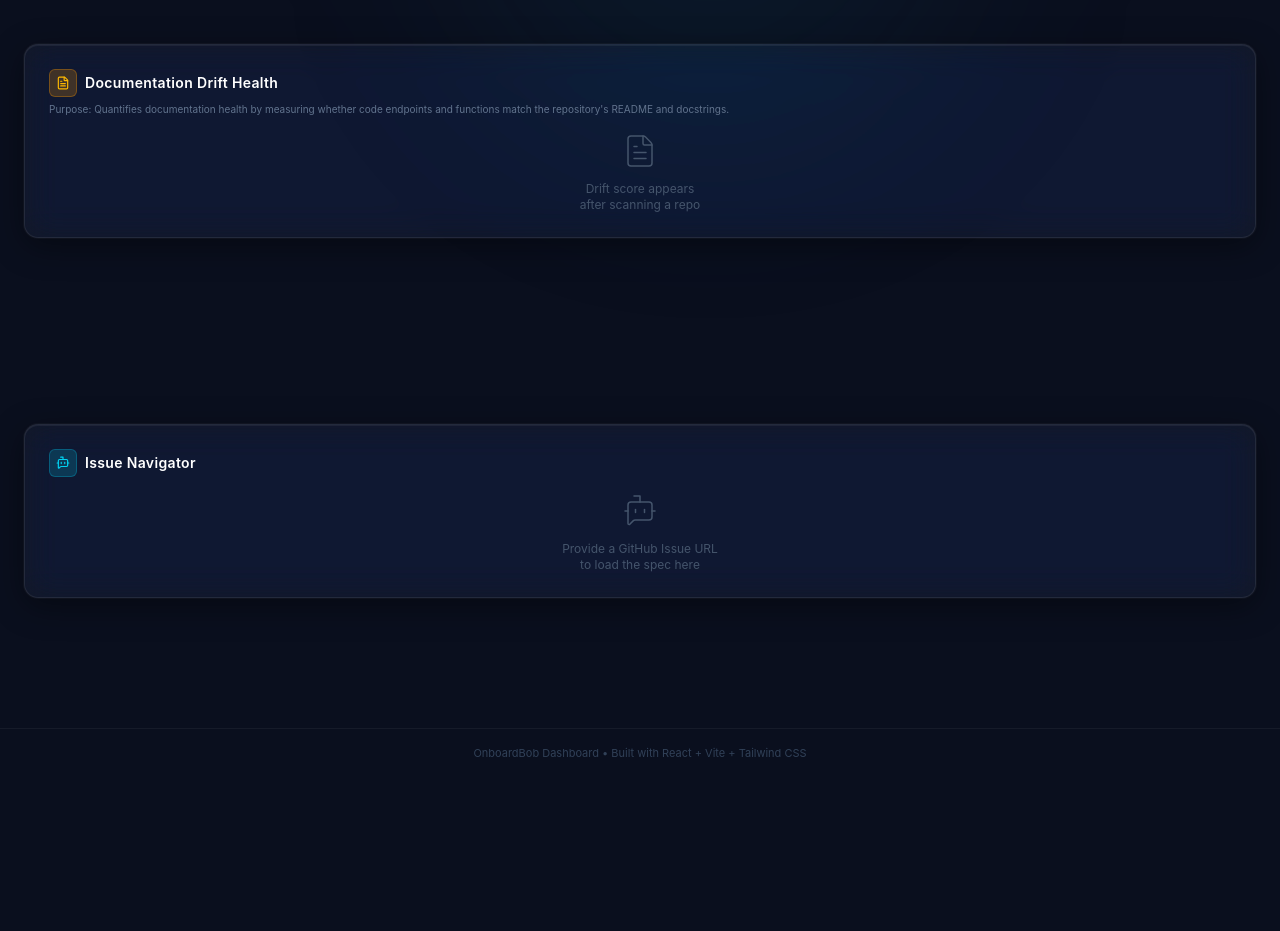
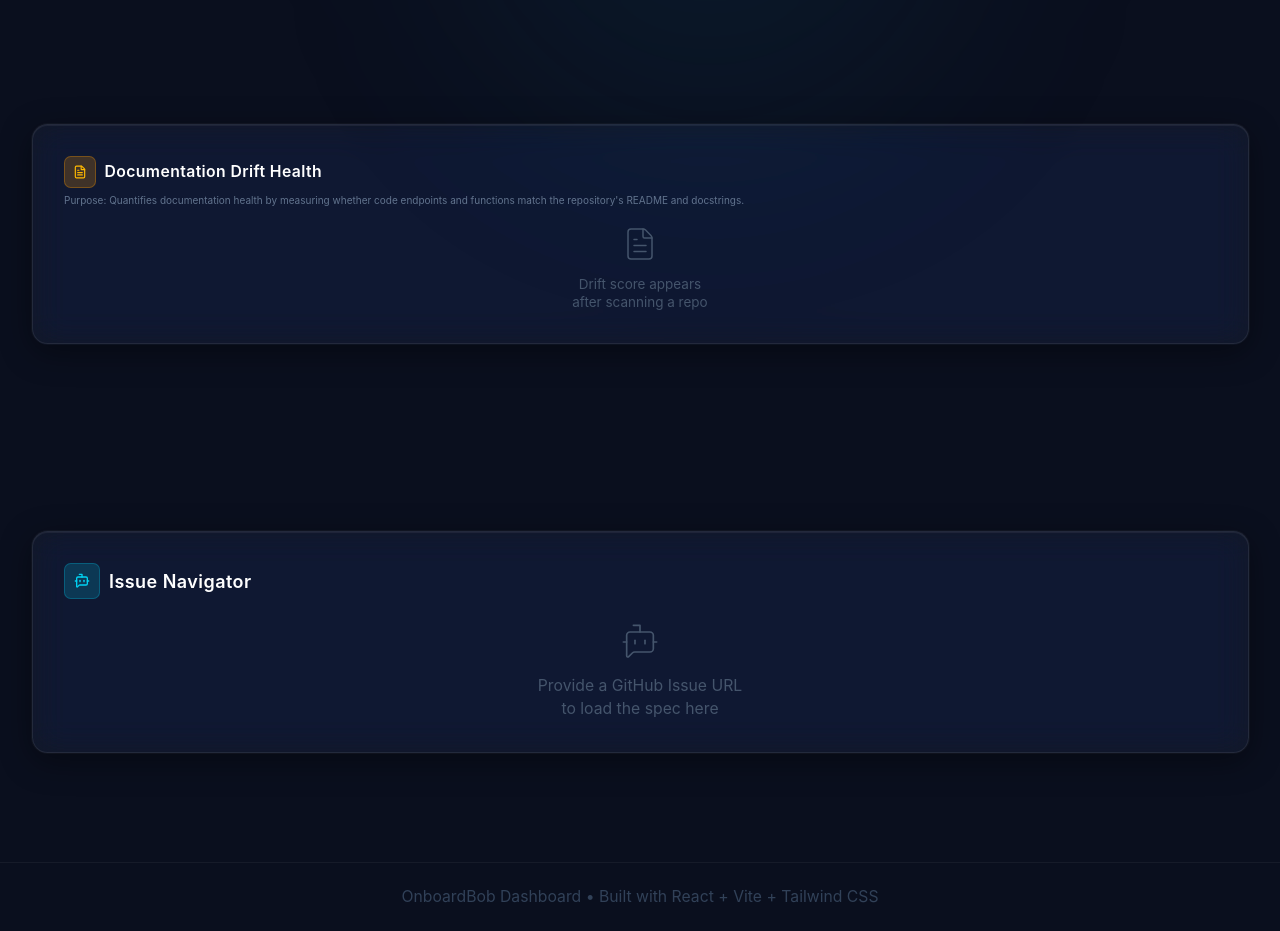
Before and after one commit to MSGanesh23/onboardbob, a React app in the folder frontend/: page / in a window 1280 px wide. Shown: the part 920-1851 px from the top of the page. Before the commit the page ends 1698 px from the top, so only its background shows below. Built offline with nearby package versions, Linux system fonts and the light colour scheme; the HTML template or start-up script is replaced by a standard one.

Commit message:
docs: generate sleek hackathon README, add IssueNavigator pagination, and scale UI to 120%

```diff
--- a/frontend/src/App.jsx
+++ b/frontend/src/App.jsx
@@ -176,8 +176,8 @@ export default function App() {
 
       {/* Error banner */}
       {error && (
-        <div className="max-w-[1400px] mx-auto w-full px-6 mt-4">
-          <div className="text-xs text-red-400 bg-red-500/10 border border-red-500/20 rounded-lg px-4 py-2.5">
+        <div className="max-w-[1400px] mx-auto w-full px-7 mt-5">
+          <div className="text-base text-red-400 bg-red-500/10 border border-red-500/20 rounded-lg px-5 py-3">
             ⚠ {error}
           </div>
         </div>
@@ -185,14 +185,14 @@ export default function App() {
 
 
       {/* Dashboard — 4-section vertical layout */}
-      <main className="flex-1 max-w-[1400px] mx-auto w-full px-6 py-6 space-y-5">
+      <main className="flex-1 max-w-[1400px] mx-auto w-full px-7 py-7 space-y-6">
         {/* Section 1 (Top Center): Architecture Graph — centered full-width */}
-        <div className="w-full min-h-[420px]">
+        <div className="w-full min-h-[440px]">
           <ArchitectureGraph graph={graph} svgImage={svgImage} />
         </div>
 
         {/* Section 2 (Middle): AI Onboarding Plan & Project Setup Guide */}
-        <div className="w-full min-h-[320px]">
+        <div className="w-full min-h-[340px]">
           <OnboardingChecklist
             entryPoints={entryPoints}
             tourSteps={tourSteps}
@@ -202,12 +202,12 @@ export default function App() {
         </div>
 
         {/* Section 3 (Lower Middle): Documentation Drift Health */}
-        <div className="w-full min-h-[360px]">
+        <div className="w-full min-h-[380px]">
           <DocDriftCard driftScore={driftScore} missingDocs={missingDocs} />
         </div>
 
         {/* Section 4 (Bottom): GitHub Issue Spec, Impacted Files, Execute Fix */}
-        <div className="w-full min-h-[280px]">
+        <div className="w-full min-h-[300px]">
           <IssueNavigator
             issue={issue}
             impactedFiles={impactedFiles}
@@ -218,7 +218,7 @@ export default function App() {
       </main>
 
       {/* Footer */}
-      <footer className="text-center text-[11px] text-slate-700 py-4 border-t border-white/5">
+      <footer className="text-center text-sm text-slate-700 py-5 border-t border-white/5">
         OnboardBob Dashboard • Built with React + Vite + Tailwind CSS
       </footer>
     </div>
--- a/frontend/src/components/IssueNavigator.jsx
+++ b/frontend/src/components/IssueNavigator.jsx
@@ -1,4 +1,4 @@
-import { BotMessageSquare, FileCode, ExternalLink, Loader2, GitBranch, CheckCircle2 } from 'lucide-react'
+import { BotMessageSquare, FileCode, ExternalLink, Loader2, GitBranch, CheckCircle2, ChevronDown, ChevronUp } from 'lucide-react'
 import { useState } from 'react'
 
 export default function IssueNavigator({ issue, impactedFiles, onExecuteFix, fixResult }) {
@@ -6,6 +6,7 @@ export default function IssueNavigator({ issue, impactedFiles, onExecuteFix, fix
   const [done, setDone] = useState(false)
   const [execError, setExecError] = useState(null)
   const [showModal, setShowModal] = useState(false)
+  const [showAllFiles, setShowAllFiles] = useState(false)
 
   const handleExecute = async () => {
     if (!onExecuteFix) return
@@ -61,38 +62,38 @@ export default function IssueNavigator({ issue, impactedFiles, onExecuteFix, fix
 
       <div className="glass-card flex flex-col h-full">
         {/* Header */}
-        <div className="flex items-center gap-2 mb-4">
-          <div className="flex items-center justify-center w-7 h-7 rounded-md bg-cyan-500/20 border border-cyan-500/30">
-            <BotMessageSquare size={14} className="text-cyan-400" />
+        <div className="flex items-center gap-2 mb-5">
+          <div className="flex items-center justify-center w-8 h-8 rounded-md bg-cyan-500/20 border border-cyan-500/30">
+            <BotMessageSquare size={16} className="text-cyan-400" />
           </div>
-          <h2 className="text-sm font-semibold text-white tracking-wide">Issue Navigator</h2>
+          <h2 className="text-base font-semibold text-white tracking-wide">Issue Navigator</h2>
           {issue?.number && (
             <a
               href={issue.url}
               target="_blank"
               rel="noreferrer"
-              className="ml-auto flex items-center gap-1 text-xs text-cyan-400 hover:text-cyan-300 transition"
+              className="ml-auto flex items-center gap-1 text-sm text-cyan-400 hover:text-cyan-300 transition"
             >
               #{issue.number}
-              <ExternalLink size={11} />
+              <ExternalLink size={13} />
             </a>
           )}
         </div>
 
         {!issue ? (
           <div className="flex-1 flex flex-col items-center justify-center text-slate-600 gap-3">
-            <BotMessageSquare size={36} strokeWidth={1} />
-            <p className="text-xs text-center">Provide a GitHub Issue URL<br />to load the spec here</p>
+            <BotMessageSquare size={40} strokeWidth={1} />
+            <p className="text-sm text-center">Provide a GitHub Issue URL<br />to load the spec here</p>
           </div>
         ) : (
-          <div className="flex-1 min-h-0 overflow-y-auto flex flex-col gap-4">
+          <div className="flex-1 min-h-0 overflow-y-auto flex flex-col gap-5">
             {/* Issue spec */}
             <section>
-              <p className="text-xs font-medium text-slate-500 uppercase tracking-wider mb-1.5">
+              <p className="text-xs font-medium text-slate-500 uppercase tracking-wider mb-2">
                 Issue Spec
               </p>
-              <h3 className="text-sm font-semibold text-white mb-1">{issue.title}</h3>
-              <p className="text-xs text-slate-400 leading-relaxed line-clamp-5">
+              <h3 className="text-base font-semibold text-white mb-1.5">{issue.title}</h3>
+              <p className="text-sm text-slate-400 leading-relaxed line-clamp-5">
                 {issue.body ?? 'No description provided.'}
               </p>
             </section>
@@ -103,38 +104,51 @@ export default function IssueNavigator({ issue, impactedFiles, onExecuteFix, fix
                 <p className="text-xs font-medium text-slate-500 uppercase tracking-wider mb-2">
                   Impacted Target Files
                 </p>
-                <ul className="space-y-1.5">
-                  {impactedFiles.map((file, i) => (
+                <ul className="space-y-2">
+                  {impactedFiles.slice(0, showAllFiles ? impactedFiles.length : 5).map((file, i) => (
                     <li
                       key={i}
-                      className="flex items-center gap-2 text-xs bg-slate-800/50 border border-white/5
+                      className="flex items-center gap-2 text-sm bg-slate-800/50 border border-white/5
                                  rounded-md px-3 py-2 font-mono text-slate-300"
                     >
-                      <FileCode size={12} className="text-slate-500 shrink-0" />
+                      <FileCode size={13} className="text-slate-500 shrink-0" />
                       {file}
                     </li>
                   ))}
                 </ul>
+                {impactedFiles.length > 5 && (
+                  <button
+                    onClick={() => setShowAllFiles(prev => !prev)}
+                    className="mt-2.5 flex items-center gap-1.5 text-xs font-semibold text-cyan-400
+                               hover:text-cyan-300 transition-colors duration-150"
+                  >
+                    {showAllFiles ? (
+                      <><ChevronUp size={13} /> See Less</>
+                    ) : (
+                      <><ChevronDown size={13} /> See More ({impactedFiles.length - 5} remaining)</>
+                    )}
+                  </button>
+                )}
               </section>
             )}
 
             {/* CTA */}
-            <div className="mt-auto pt-2 flex flex-col gap-2">
+            <div className="mt-auto pt-2 flex flex-col gap-3">
               {/* Success banner – shown when fix result arrives */}
               {(done && fixResult) && (
-                <div className="flex flex-col gap-1.5 text-xs bg-emerald-500/10 border border-emerald-500/20 rounded-lg px-4 py-3">
+                <div className="flex flex-col gap-2 text-sm bg-emerald-500/10 border border-emerald-500/20 rounded-lg px-4 py-3">
                   <div className="flex items-center gap-2 text-emerald-400 font-semibold">
-                    <CheckCircle2 size={14} className="shrink-0" />
+                    <CheckCircle2 size={15} className="shrink-0" />
                     Fix executed successfully
                   </div>
                   <div className="flex items-center gap-1.5 text-slate-300 font-mono">
-                    <GitBranch size={12} className="text-cyan-400 shrink-0" />
+                    <GitBranch size={13} className="text-cyan-400 shrink-0" />
                     <span className="text-cyan-300">{fixResult.branch}</span>
                   </div>
                   {fixResult.pytest_output && (
                     <div className="mt-1">
                       <span className="text-emerald-400 font-semibold">✓ PyTest:</span>
-                      <pre className="mt-1 text-[10px] text-slate-400 bg-slate-900/60 rounded p-2 max-h-28 overflow-y-auto whitespace-pre-wrap break-all">
+                      <pre className="mt-1 text-xs text-slate-400 bg-slate-900/60 rounded p-2 max-h-32 overflow-y-auto whitespace-pre-wrap break-all">
                         {fixResult.pytest_output}
                       </pre>
                     </div>
@@ -144,7 +158,7 @@ export default function IssueNavigator({ issue, impactedFiles, onExecuteFix, fix
 
               {/* Error banner */}
               {execError && (
-                <div className="text-xs text-red-400 bg-red-500/10 border border-red-500/20 rounded-lg px-3 py-2">
+                <div className="text-sm text-red-400 bg-red-500/10 border border-red-500/20 rounded-lg px-3 py-2">
                   ⚠ {execError}
                 </div>
               )}
@@ -153,8 +167,8 @@ export default function IssueNavigator({ issue, impactedFiles, onExecuteFix, fix
                 <button
                   onClick={() => setShowModal(true)}
                   disabled={executing}
-                  className="w-full flex items-center justify-center gap-2 px-4 py-2.5 rounded-lg
-                             font-semibold text-sm text-white
+                  className="w-full flex items-center justify-center gap-2 px-5 py-3 rounded-lg
+                             font-semibold text-base text-white
                              bg-gradient-to-r from-cyan-600 to-teal-600
                              hover:from-cyan-500 hover:to-teal-500
                              disabled:opacity-40 disabled:cursor-not-allowed
@@ -163,7 +177,7 @@ export default function IssueNavigator({ issue, impactedFiles, onExecuteFix, fix
                 >
                   {executing ? (
                     <>
-                      <Loader2 size={14} className="animate-spin" />
+                      <Loader2 size={16} className="animate-spin" />
                       Executing Fix…
                     </>
                   ) : (
--- a/frontend/src/index.css
+++ b/frontend/src/index.css
@@ -1,4 +1,8 @@
 @import "tailwindcss";
+
+html {
+  font-size: 18px;
+}
 
 :root {
   color-scheme: dark;
@@ -13,7 +17,7 @@ body {
 /* ── Glassmorphism card ─────────────────────────────────────────── */
 .glass-card {
   position: relative;
-  padding: 1.5rem;
+  padding: 1.75rem;
   border-radius: 0.875rem;
   background: rgba(255, 255, 255, 0.04);
   border: 1px solid rgba(255, 255, 255, 0.08);
```
Also changed, not shown: 1 other file (tests, documents, lock files or other folders).
